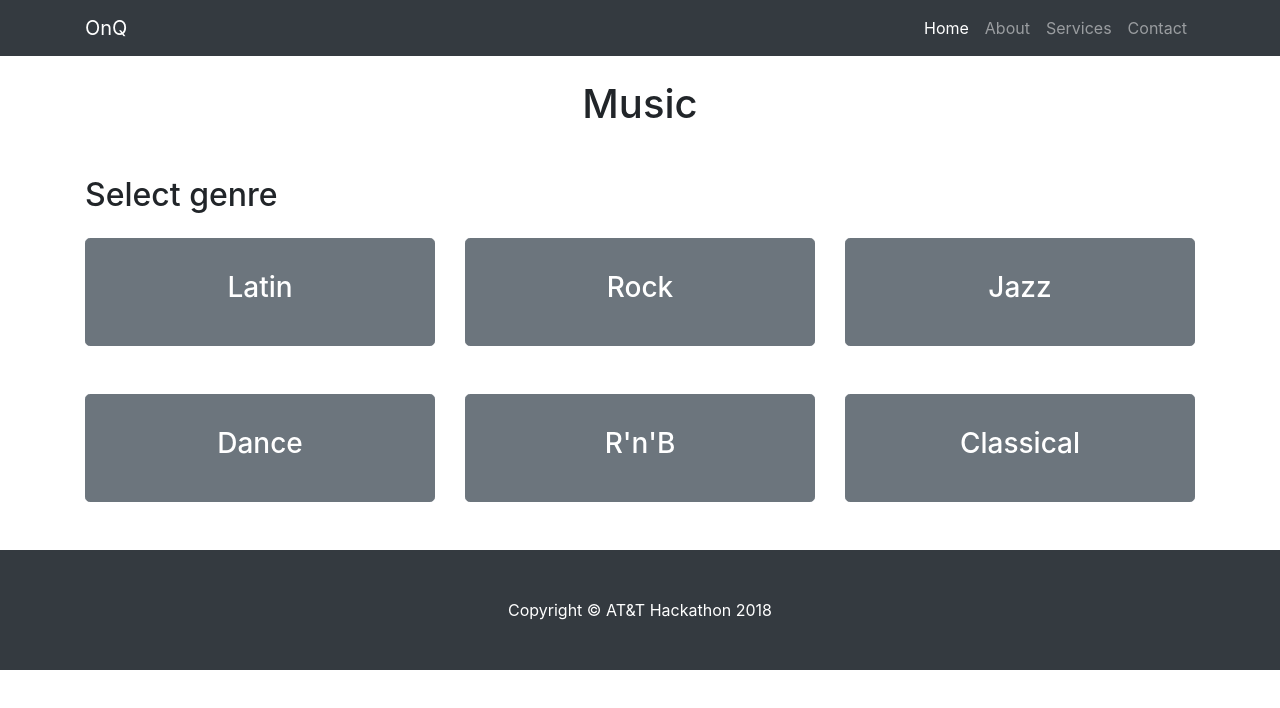
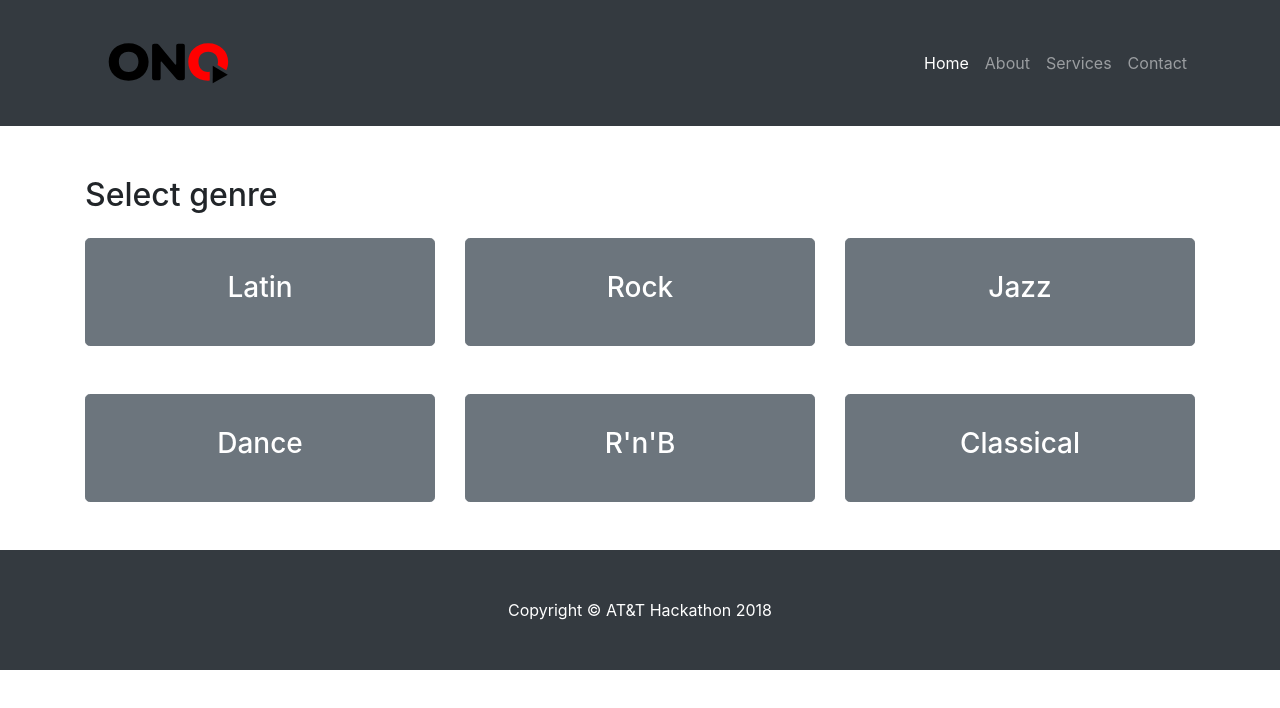
Before and after one commit to MansiRaghuwanshi/ATNT2018, a website: page startbootstrap-round-about-gh-pages/select_genre.html in a window 1280 px wide. Drawn offline with Linux system fonts and the light colour scheme.

Commit message:
add logo

```diff
--- a/startbootstrap-round-about-gh-pages/select_genre.html
+++ b/startbootstrap-round-about-gh-pages/select_genre.html
@@ -23,7 +23,7 @@
     <!-- Navigation -->
     <nav class="navbar navbar-expand-lg navbar-dark bg-dark fixed-top">
       <div class="container">
-        <a class="navbar-brand" href="#">OnQ</a>
+        <a class="navbar-brand" href="#"><img class="center-block" height="100 "src="images/ONQ_logo_long.svg" /></a>
         <button class="navbar-toggler" type="button" data-toggle="collapse" data-target="#navbarResponsive" aria-controls="navbarResponsive" aria-expanded="false" aria-label="Toggle navigation">
           <span class="navbar-toggler-icon"></span>
         </button>
```
Also changed, not shown: startbootstrap-round-about-gh-pages/images/ONQ_logo_long.svg (added).
